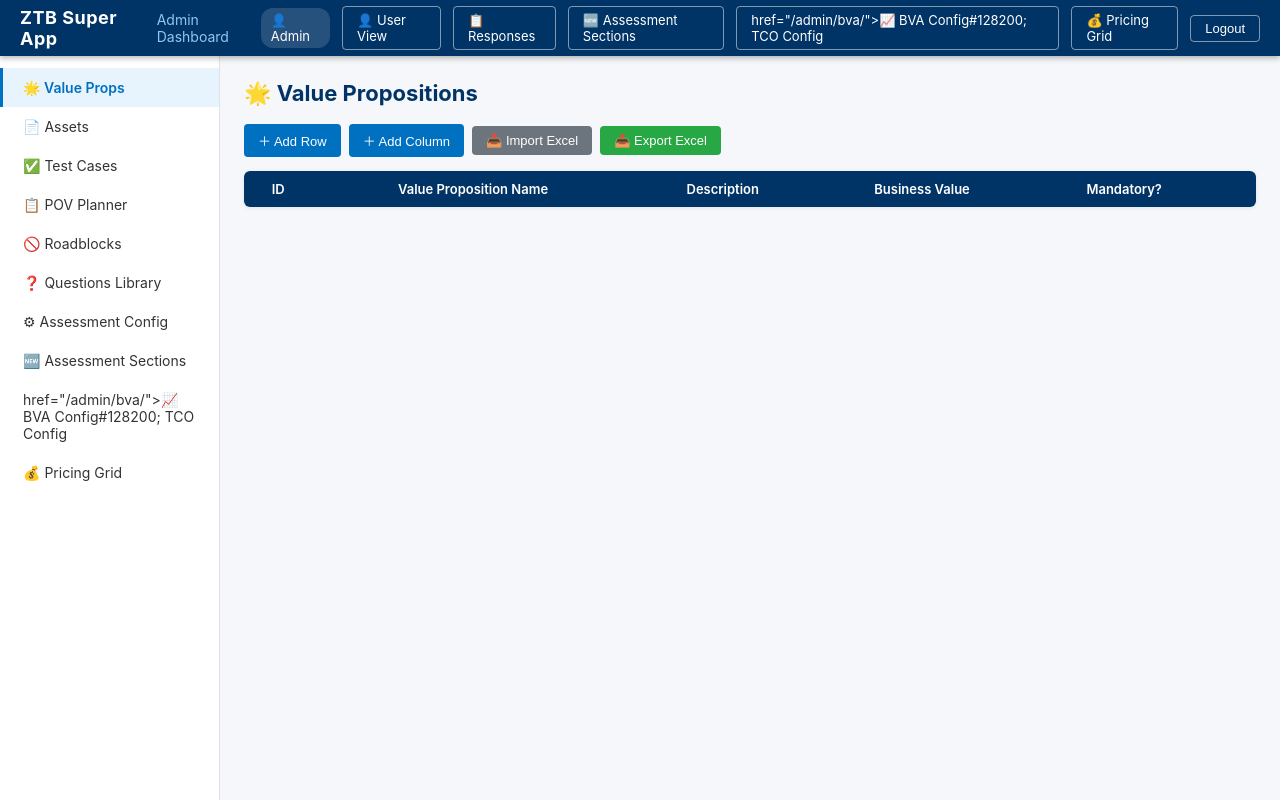
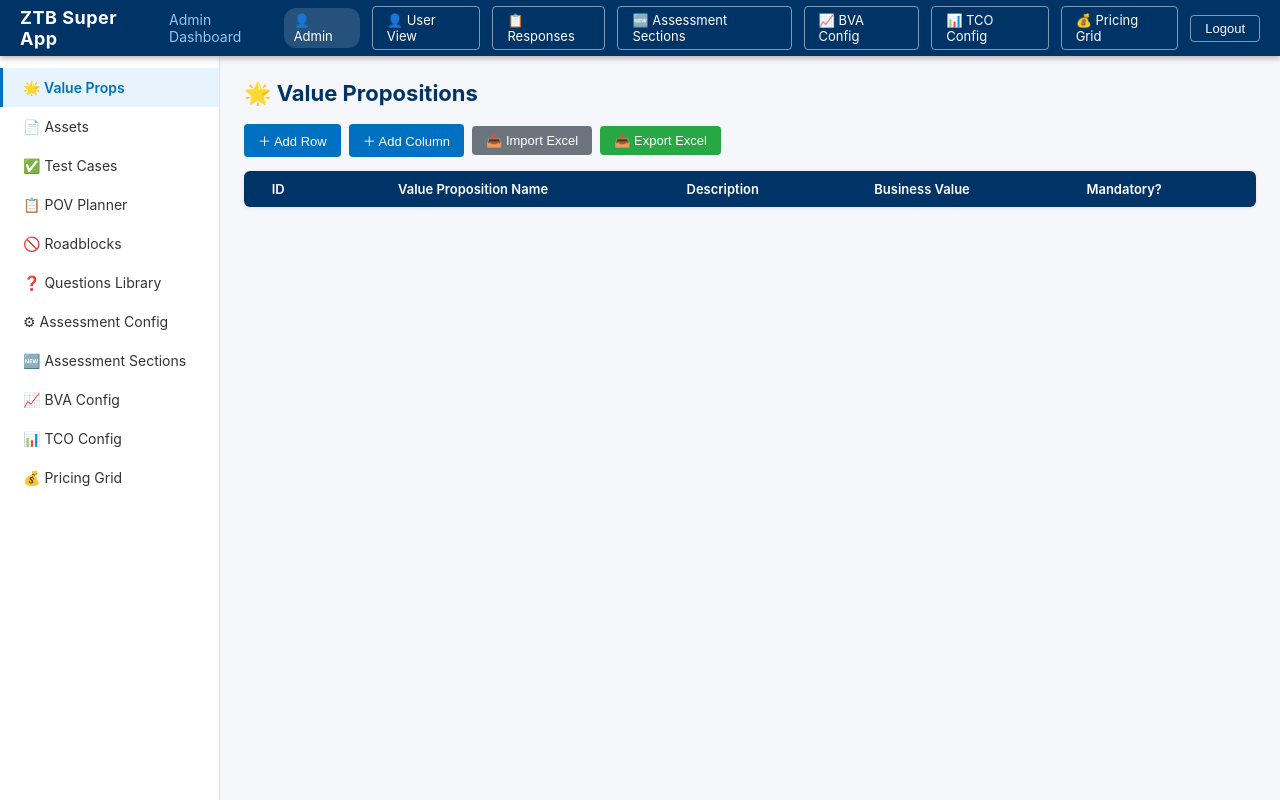
Before and after one commit to rakeshsharma91/ztb-super-app, a Flask app: page /admin/dashboard in a window 1280 px wide. Run offline with Flask 3, Linux system fonts and the light colour scheme; the visitor is signed in with stand-in values (Sample User, id 1); data comes from the database, SQL or seed files in the repository; data that the repository does not hold is empty; some libraries are stand-ins or nearby versions.

Commit message:
Fix admin dashboard nav - separate BVA and TCO links

```diff
--- a/templates/admin_dashboard.html
+++ b/templates/admin_dashboard.html
@@ -139,7 +139,8 @@ body { font-family: -apple-system, BlinkMacSystemFont, 'Segoe UI', Roboto, sans-
     <a class="nav-btn" href="/user" target="_blank">&#128100; User View</a>
     <a class="nav-btn" href="/admin/responses">&#128203; Responses</a>
     <a class="nav-btn" href="/admin/sections/">&#127381; Assessment Sections</a>
-    <a class="nav-btn" href="/admin/tco/">href="/admin/bva/">&#128200; BVA Config#128200; TCO Config</a>
+    <a class="nav-btn" href="/admin/bva/">&#128200; BVA Config</a>
+    <a class="nav-btn" href="/admin/tco/">&#128202; TCO Config</a>
     <a class="nav-btn" href="/admin/pricing/">&#128176; Pricing Grid</a>
     <button class="logout-btn" onclick="window.location.href='/admin/logout'">Logout</button>
   </div>
@@ -155,7 +156,8 @@ body { font-family: -apple-system, BlinkMacSystemFont, 'Segoe UI', Roboto, sans-
     <li><a href="#" class="nav-link" data-section="questions" onclick="showSection('questions');return false;">&#10067; Questions Library</a></li>
     <li><a href="#" class="nav-link" data-section="assessment" onclick="showSection('assessment');return false;">&#9881; Assessment Config</a></li>
     <li><a href="/admin/sections/">&#127381; Assessment Sections</a></li>
-    <li><a href="/admin/tco/">href="/admin/bva/">&#128200; BVA Config#128200; TCO Config</a></li>
+    <li><a href="/admin/bva/">&#128200; BVA Config</a></li>
+    <li><a href="/admin/tco/">&#128202; TCO Config</a></li>
     <li><a href="/admin/pricing/">&#128176; Pricing Grid</a></li>
   </ul>
 </nav>
```
